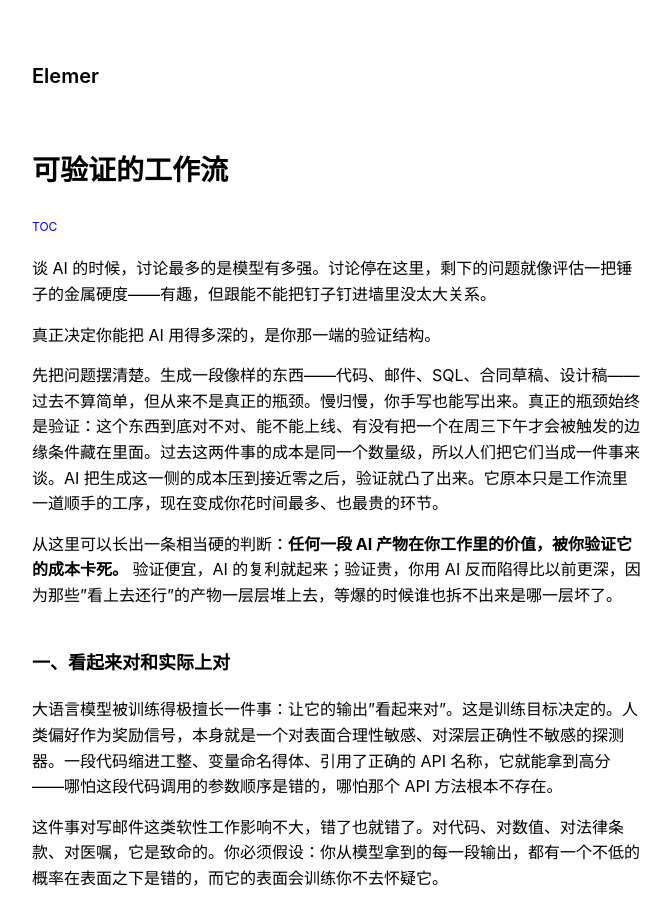
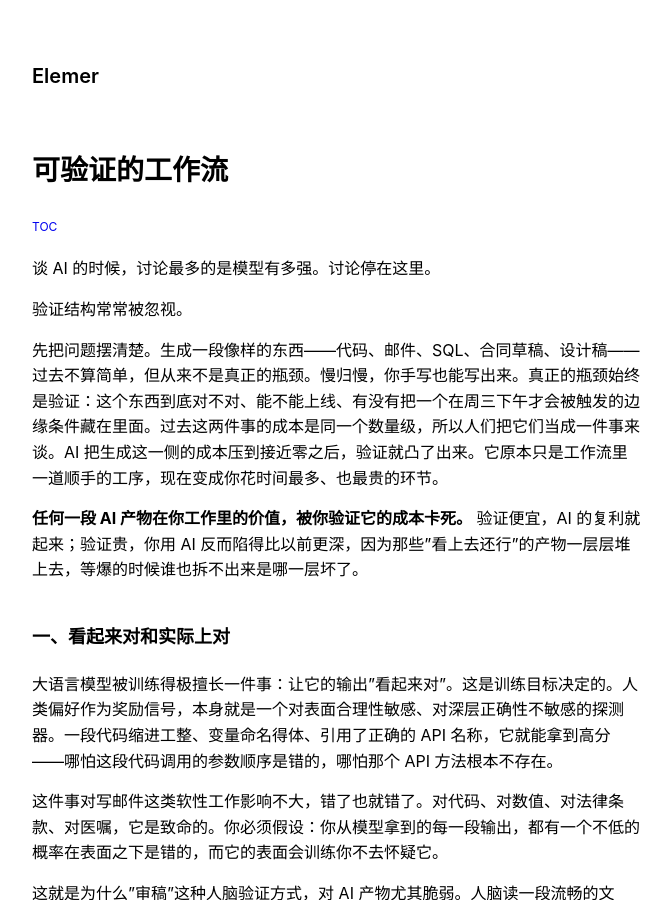
Before and after one commit to elemer1/elemer1.github.io, a Jekyll site: the page built from _markdown/可验证的工作流.md, in a window 1280 px wide and 900 px high. Shown: the whole window, without its empty margins (303-974 px from the left). Built offline with Jekyll 4.4.1, drawn with Linux system fonts in a browser that asks for light colours.

Commit message:
Refine discussion on AI model strength and verification
Removed redundant phrases and clarified the importance of verification in AI-generated outputs.

```diff
--- a/_markdown/可验证的工作流.md
+++ b/_markdown/可验证的工作流.md
@@ -4,13 +4,13 @@ permalink: /verifiable-workflow/
 listed: true
 ---
 
-谈 AI 的时候，讨论最多的是模型有多强。讨论停在这里，剩下的问题就像评估一把锤子的金属硬度——有趣，但跟能不能把钉子钉进墙里没太大关系。
+谈 AI 的时候，讨论最多的是模型有多强。讨论停在这里。
 
-真正决定你能把 AI 用得多深的，是你那一端的验证结构。
+验证结构常常被忽视。
 
 先把问题摆清楚。生成一段像样的东西——代码、邮件、SQL、合同草稿、设计稿——过去不算简单，但从来不是真正的瓶颈。慢归慢，你手写也能写出来。真正的瓶颈始终是验证：这个东西到底对不对、能不能上线、有没有把一个在周三下午才会被触发的边缘条件藏在里面。过去这两件事的成本是同一个数量级，所以人们把它们当成一件事来谈。AI 把生成这一侧的成本压到接近零之后，验证就凸了出来。它原本只是工作流里一道顺手的工序，现在变成你花时间最多、也最贵的环节。
 
-从这里可以长出一条相当硬的判断：**任何一段 AI 产物在你工作里的价值，被你验证它的成本卡死。** 验证便宜，AI 的复利就起来；验证贵，你用 AI 反而陷得比以前更深，因为那些"看上去还行"的产物一层层堆上去，等爆的时候谁也拆不出来是哪一层坏了。
+**任何一段 AI 产物在你工作里的价值，被你验证它的成本卡死。** 验证便宜，AI 的复利就起来；验证贵，你用 AI 反而陷得比以前更深，因为那些"看上去还行"的产物一层层堆上去，等爆的时候谁也拆不出来是哪一层坏了。
 
 ## 一、看起来对和实际上对
 
```
